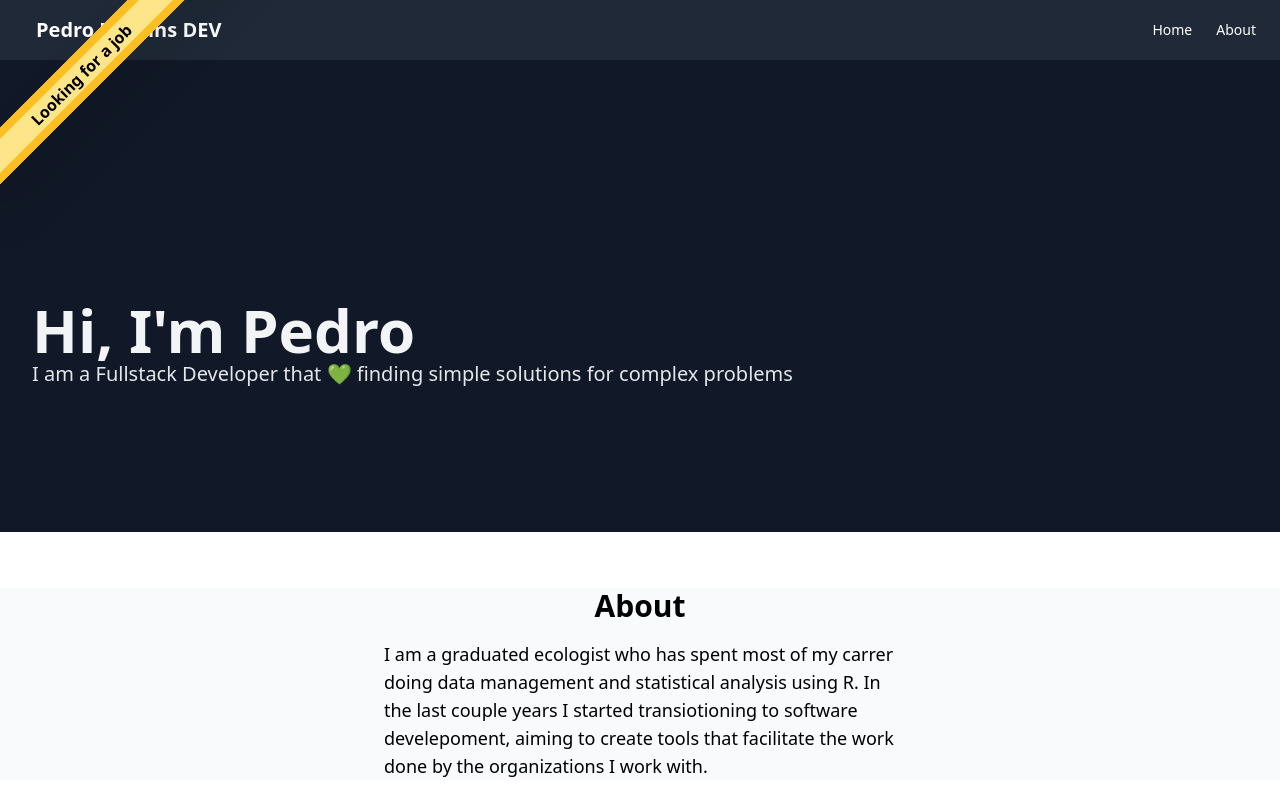
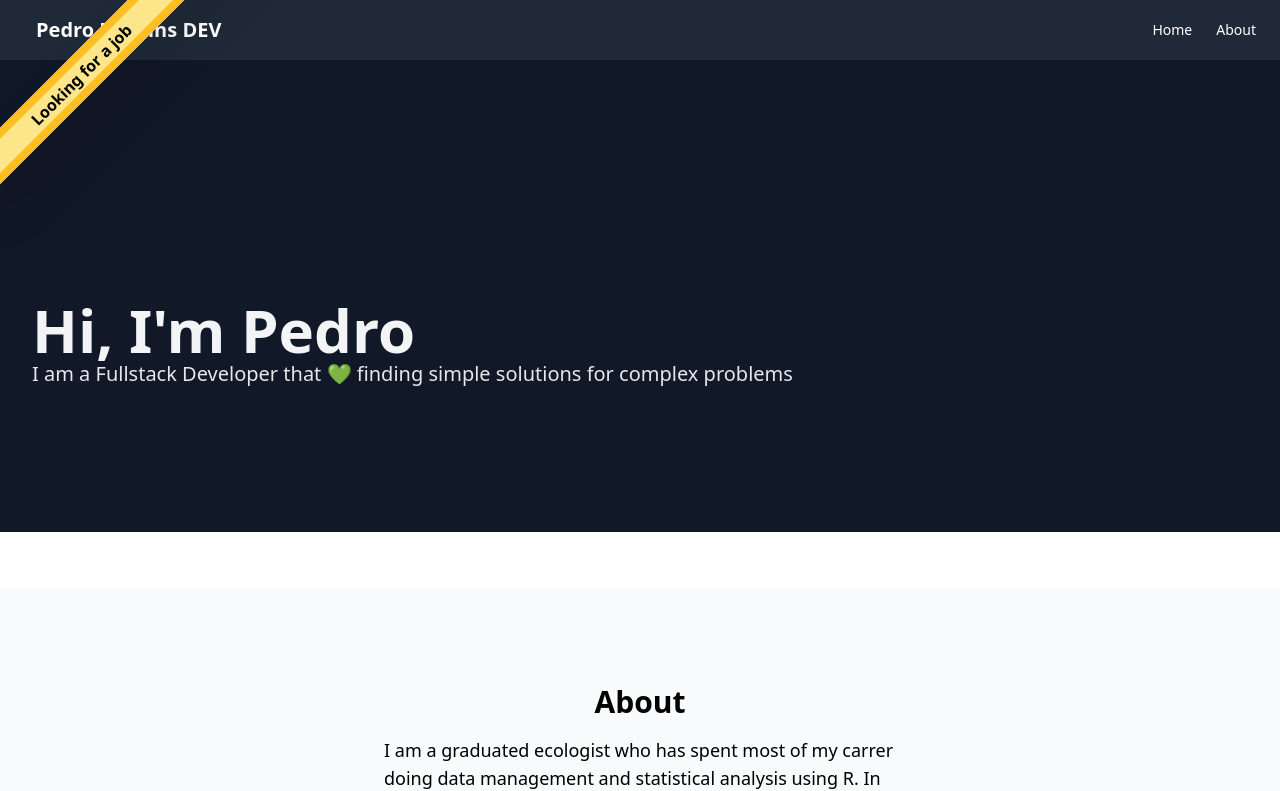
Before and after one commit to pedrovrima/portfolio, a Next.js app: page / in a window 1280 px wide. Shown: the top 791 px of the page. Built offline with nearby package versions, Linux system fonts and the light colour scheme.

Commit message:
adds matgim

```diff
--- a/components/projects.tsx
+++ b/components/projects.tsx
@@ -55,7 +55,7 @@ interface ProjectType {
 
 export default function Projects({ projects }: ProjectType) {
   return (
-    <div className="flex flex-col items-center mt-6">
+    <div className="flex flex-col items-center mb-24 mt-6">
       <h1 className="font-title text-4xl mb-4">Selected Projects</h1>
       {projects.map((prj) => {
         return <ProjectSection {...prj}></ProjectSection>;
--- a/pages/index.js
+++ b/pages/index.js
@@ -136,11 +136,13 @@ export default function IndexPage() {
           complex problems
         </h2>
       </div>
-      <div className="flex flex-col  items-center bg-gray-50">
+      <div className="flex flex-col  items-center py-24 bg-gray-50">
         <h1 className="text-3xl mb-4 font-bold">About </h1>
       <p className="px-8 sm:px-96 text-lg">I am a graduated ecologist who has spent most of my carrer doing data management and statistical analysis using R. In the last couple years I started transiotioning to software develepoment, aiming to create tools that facilitate the work done by the organizations I work with.</p>
       </div>
+      <div className=" mb-24">
       <Projects projects={proje}></Projects>
+      </div>
     </div>
   );
 }
```
